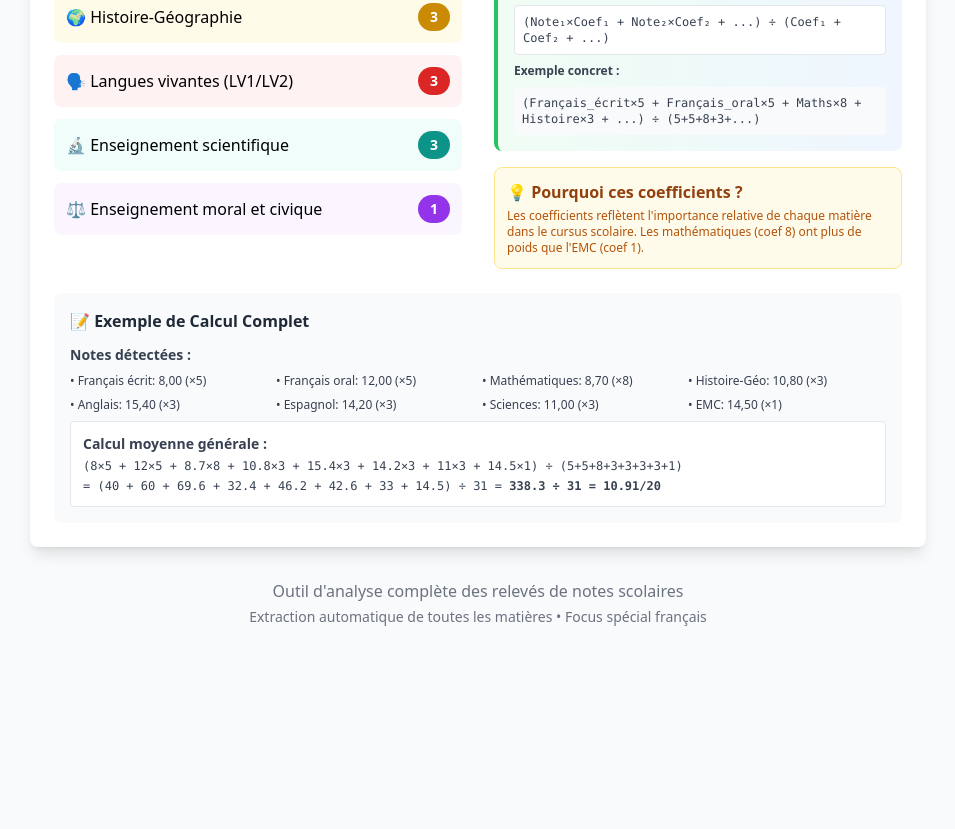
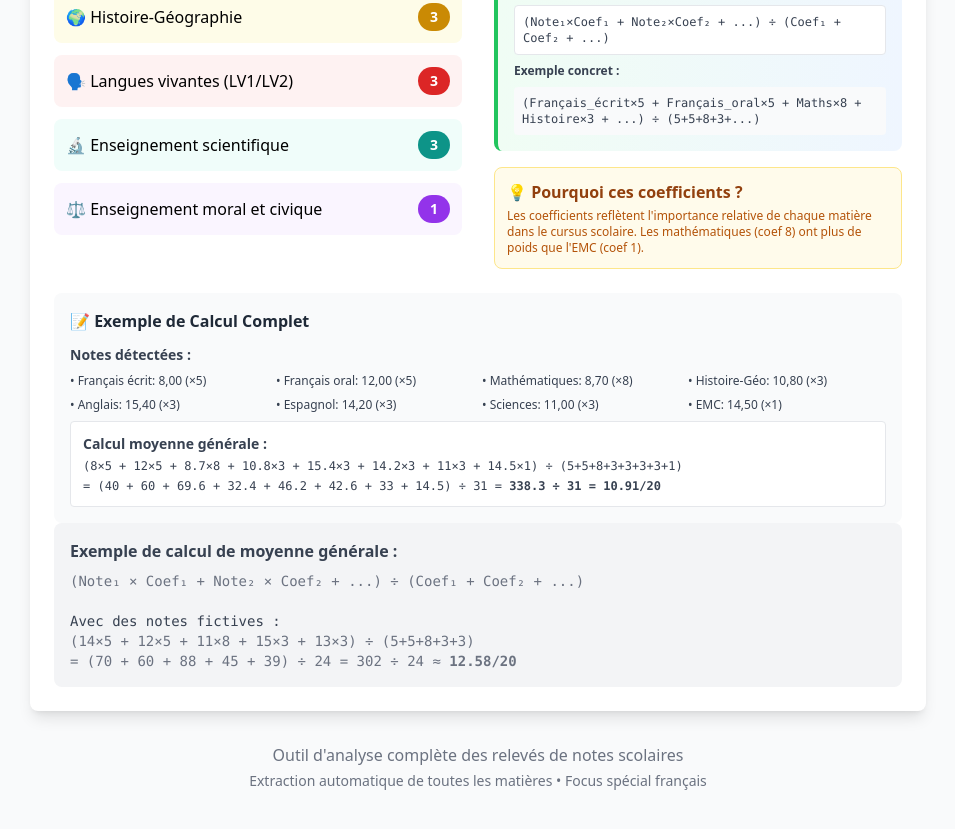
Before and after one commit to Baptistte/analyseur-notes-scolaires, a website: page index.html in a window 1280 px wide. Shown: the part 929-1758 px from the top of the page, without its empty margins (162-1117 px from the left). Before the commit the page ends 1604 px from the top, so only its background shows below. Drawn offline with nearby package versions, Linux system fonts and the light colour scheme; a script that the page names is missing.

Commit message:
last one

```diff
--- a/index.html
+++ b/index.html
@@ -322,6 +322,19 @@
                         </div>
                     </div>
                 </div>
+
+                <div class="p-4 bg-gray-100 rounded-lg">
+                    <h4 class="font-semibold text-gray-700 mb-2">Exemple de calcul de moyenne générale :</h4>
+                    <p class="text-xs md:text-sm text-gray-500 font-mono break-words">
+                        (Note₁ × Coef₁ + Note₂ × Coef₂ + ...) ÷ (Coef₁ + Coef₂ + ...)
+                        <br><br>
+                        <span class="text-gray-700">Avec des notes fictives :</span>
+                        <br>
+                        (14×5 + 12×5 + 11×8 + 15×3 + 13×3) ÷ (5+5+8+3+3)
+                        <br>
+                        = (70 + 60 + 88 + 45 + 39) ÷ 24 = 302 ÷ 24 ≈ <strong>12.58/20</strong>
+                    </p>
+                </div>
             </div>
         </div>
 
```
